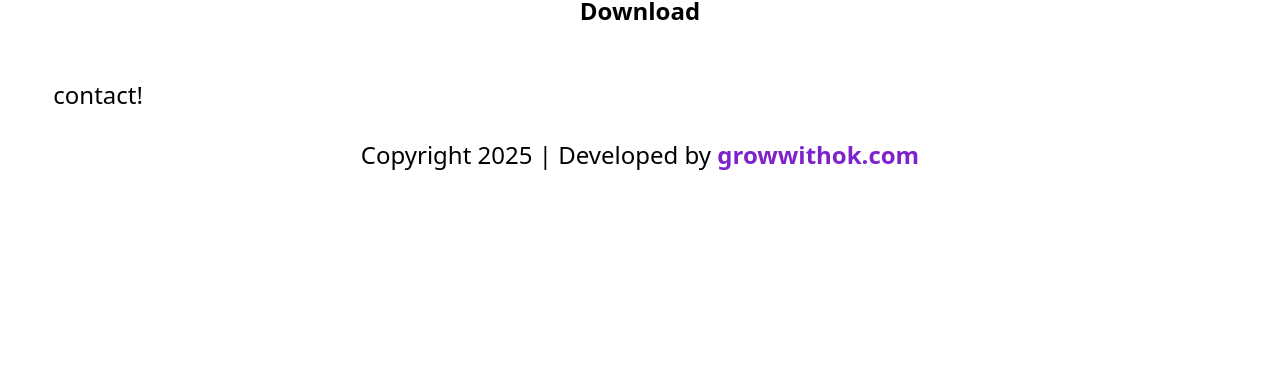
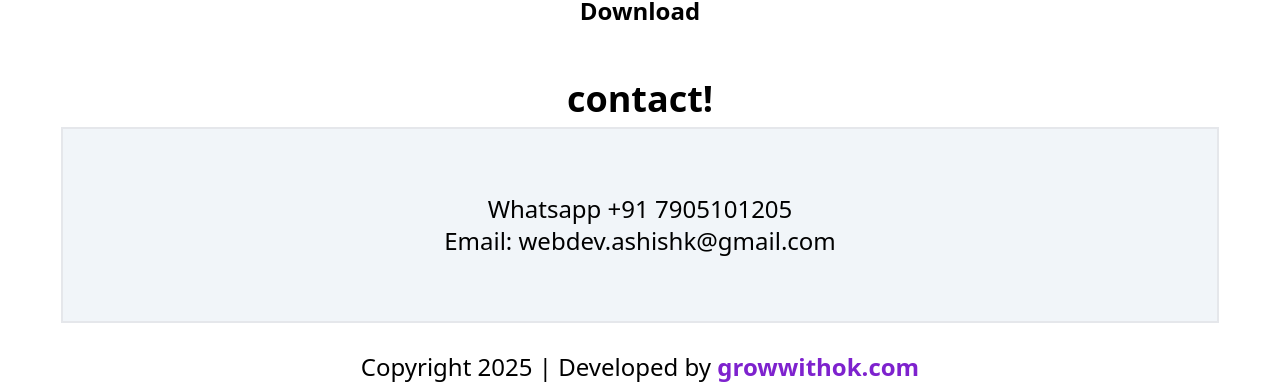
Before and after one commit to webdev-ashishk/csc-, a React (Vite) app: page / in a window 1280 px wide. Shown: the part 2449-2833 px from the top of the page. Before the commit the page ends 2648 px from the top, so only its background shows below. Built offline with nearby package versions, Linux system fonts and the light colour scheme.

Commit message:
ready to publish

```diff
--- a/src/components/ContactUs.jsx
+++ b/src/components/ContactUs.jsx
@@ -1,7 +1,13 @@
 export default function ContactUs() {
   return (
     <section className="pt-20" id="contactUs">
-      <h3>contact!</h3>
+      <h3 className="lg:text-4xl md:text-3xl text-2xl font-bold text-center">
+        contact!
+      </h3>
+      <ul className="border-2 text-center m-2 py-16 bg-slate-100">
+        <li>Whatsapp +91 7905101205</li>
+        <li>Email: webdev.ashishk@gmail.com</li>
+      </ul>
     </section>
   );
 }
--- a/src/components/Header.jsx
+++ b/src/components/Header.jsx
@@ -26,7 +26,7 @@ const Header = () => {
         <nav className="text-1xl font-semibold" id="desktopItems">
           <ul className="flex lg:gap-5 md:gap-3 gap-2 justify-center items-center mr-10">
             <li>
-              <a href="/">Home</a>
+              <a href="#home">Home</a>
             </li>
             <li>
               <a href="#photoServices">PhotoService </a>
@@ -55,7 +55,7 @@ const Header = () => {
         <nav id="mobileMenuItems" className="" onClick={handleMenuClicked}>
           <ul className="flex flex-col lg:gap-5 md:gap-3 gap-1 justify-center items-center">
             <li>
-              <a href="#home">Home</a>
+              <a href="/#home">Home</a>
             </li>
             <li>
               <a href="#photoServices">PhotoService </a>
```
